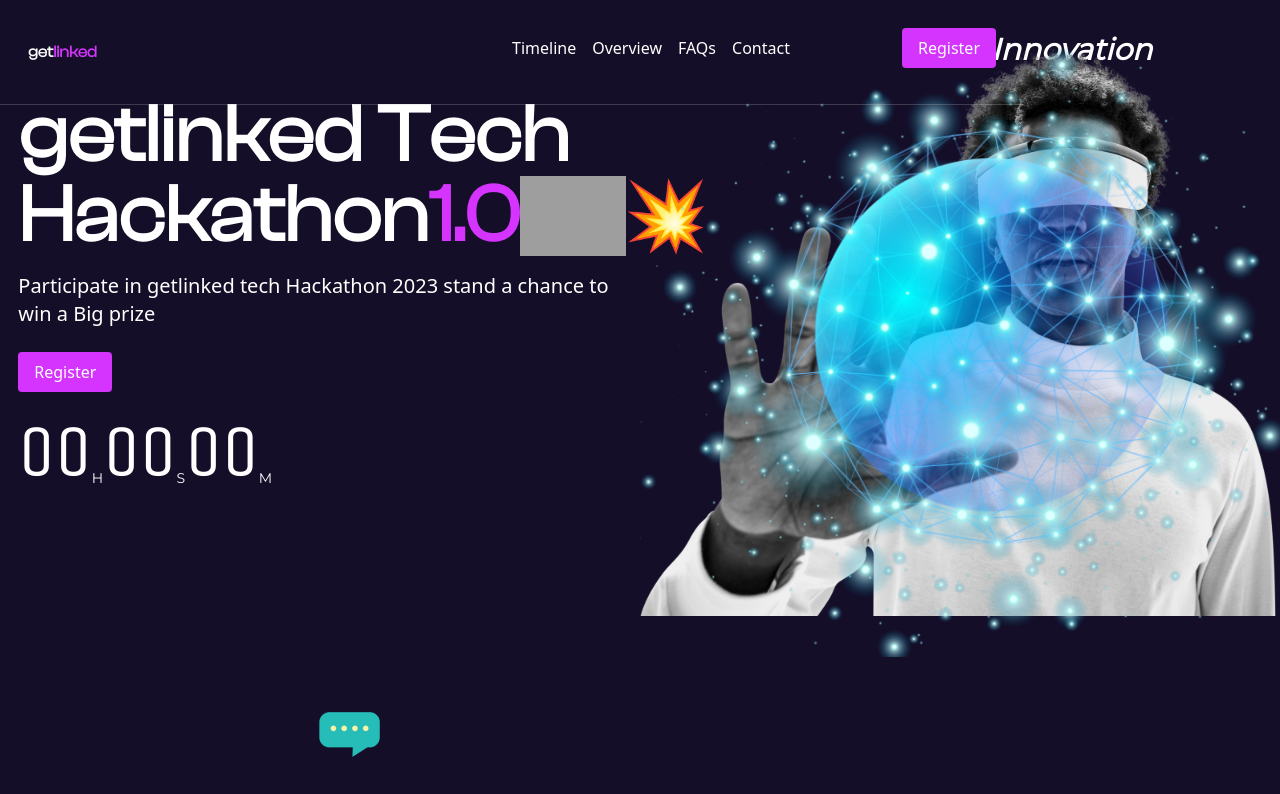
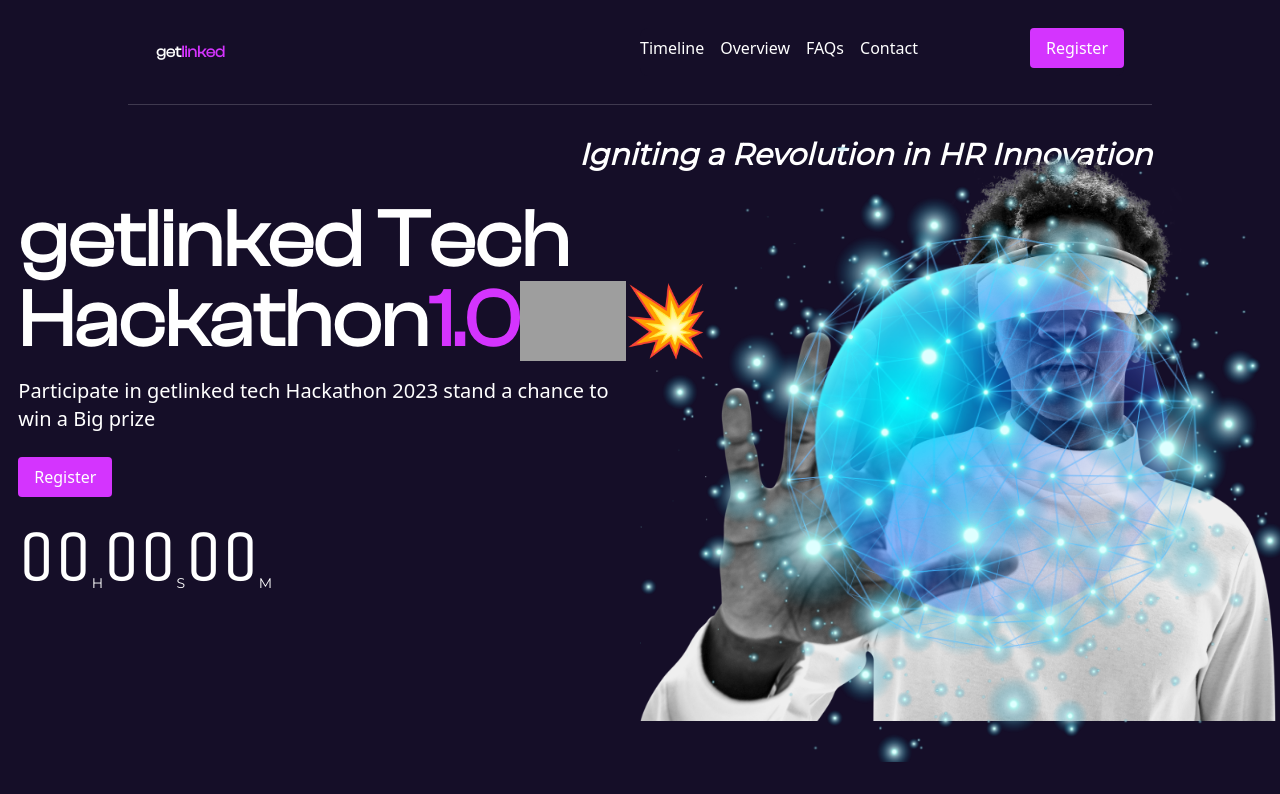
Before and after one commit to t-bello7/getlinked, a React (Vite) app: page / in a window 1280 px wide. Shown: the top 794 px of the page. Built offline with nearby package versions, Linux system fonts and the light colour scheme; grey boxes are pictures that could not be loaded.

Commit message:
fix: fix navbar height

```diff
--- a/src/components/Jumbtron.jsx
+++ b/src/components/Jumbtron.jsx
@@ -3,7 +3,7 @@
 
 const Jumbotron = ({innerRef}) => {
     return (
-        <div ref={innerRef} className="container mx-auto pt-[4vh] md:flex md:items-start">
+        <div ref={innerRef} className="container mx-auto pt-[12vh] md:pt-[4vh] md:flex md:items-start">
             <JumbotronTextSection />
             <JumbotronImage />
         </div>
--- a/src/components/Navbar.jsx
+++ b/src/components/Navbar.jsx
@@ -20,7 +20,7 @@
     gsap.to(window, {duration: 1, scrollTo: scrollRoutes[event.target.dataset.id].current});
   }
   return (
-    <div className={`bg-transparent border-b border-b-lightPurple p-7 fixed z-10 container mx-auto flex justify-between items-center
+    <div className={`bg-transparent border-b border-b-lightPurple p-7 fixed md:static z-10 container mx-auto flex justify-between items-center
                       md:p-7 md:max-w-[80%] md:border-b-gray100`}>
       <div className="font-clashDisplay font-bold md:w-[50%]">
         <span className='font-bold text-white'>get</span><span className='text-lightPurple'>linked</span>
```
